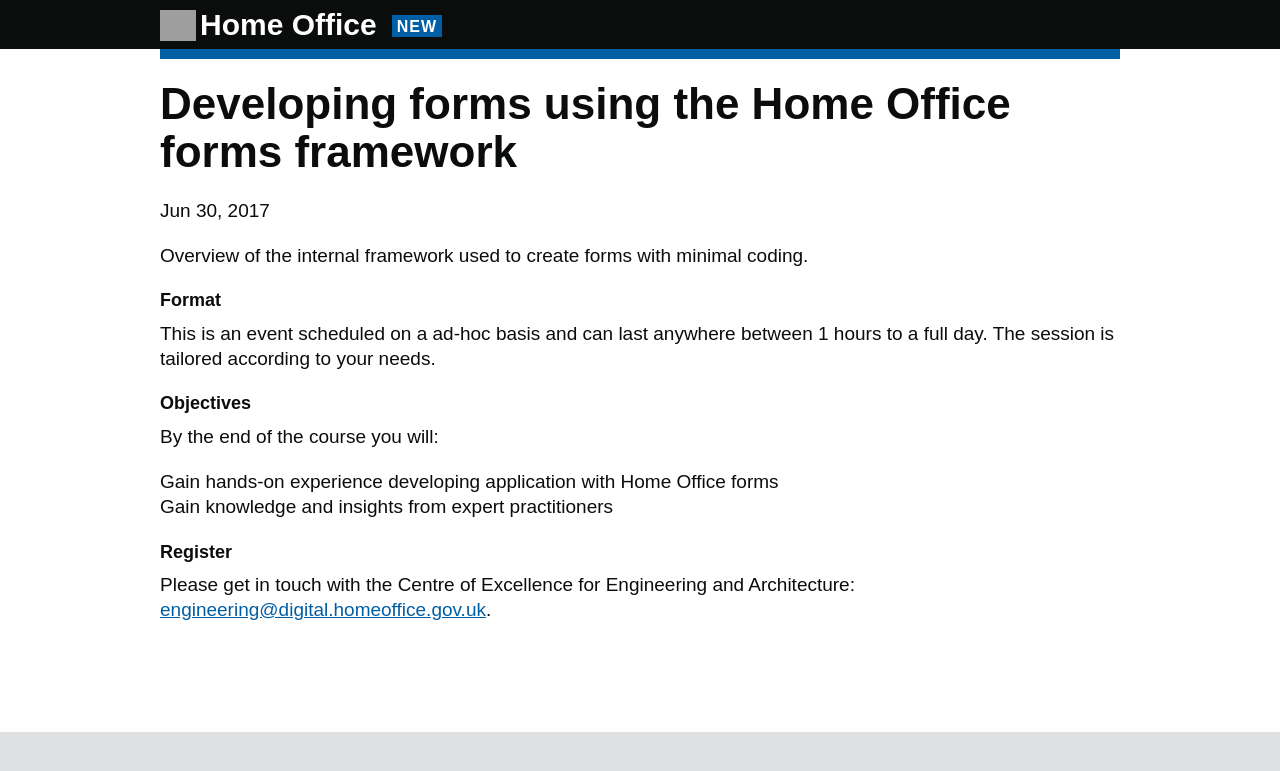
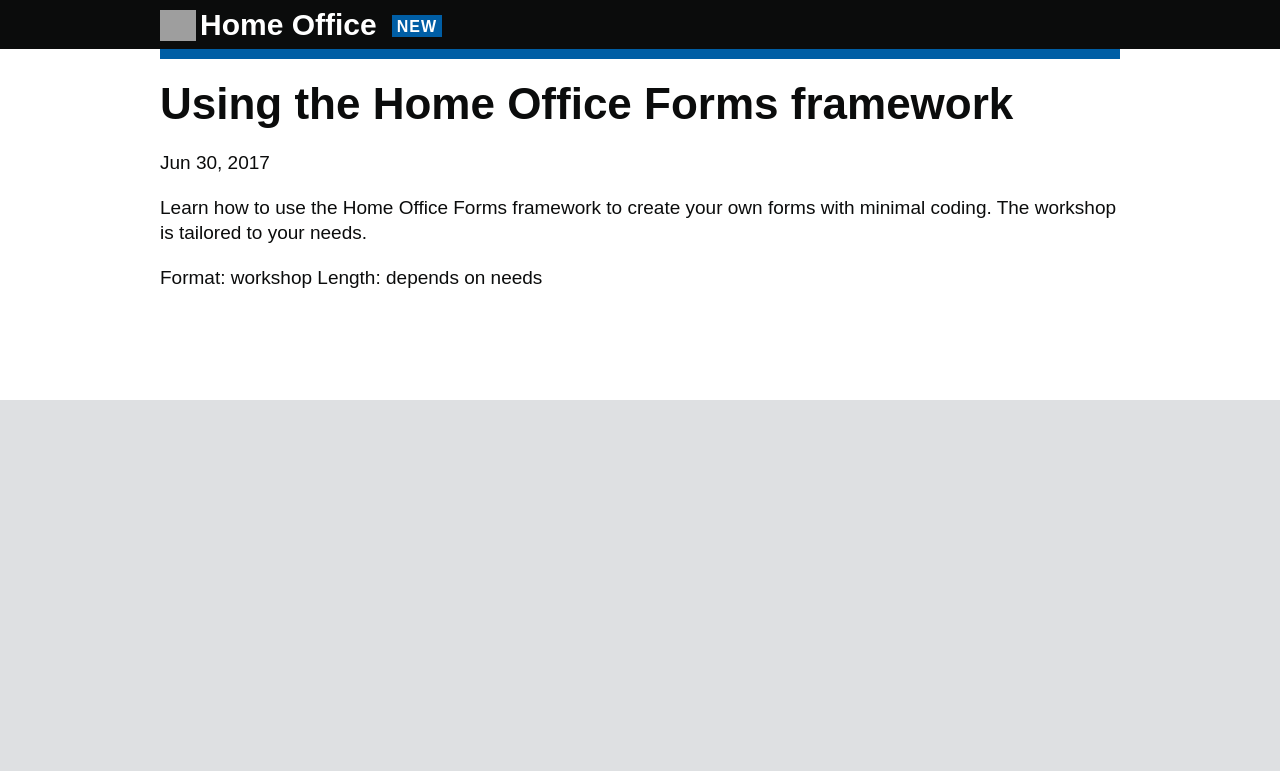
Before and after one commit to Abdul2/coe, a Jekyll site: the page built from _posts/2017-06-30-hof.md, in a window 1280 px wide. Shown: the top 771 px of the page. Built offline with Jekyll 4.4.1, drawn with Linux system fonts in a browser that asks for light colours; grey boxes are pictures that could not be loaded.

Commit message:
content changes

```diff
--- a/_posts/2017-06-30-hof.md
+++ b/_posts/2017-06-30-hof.md
@@ -1,24 +1,12 @@
 ---
 layout: post
-title:  "Developing forms using the Home Office forms framework"
+title:  "Using the Home Office Forms framework"
 date:   2017-06-30 11:57:52 +0100
 category: "Architecture and engineering"
 excerpt_separator: <!--more-->
 ---
 
-Overview of the internal framework used to create forms with minimal coding.
+Learn how to use the Home Office Forms framework to create your own forms with minimal coding. The workshop is tailored to your needs.
 
-### Format
-
-This is an event scheduled on a ad-hoc basis and can last anywhere between 1 hours to a full day. The session is tailored according to your needs.
-
-### Objectives
-
-By the end of the course you will:
-
-- Gain hands-on experience developing application with Home Office forms
-- Gain knowledge and insights from expert practitioners
-
-### Register
-
-Please get in touch with the Centre of Excellence for Engineering and Architecture: [engineering@digital.homeoffice.gov.uk](mailto:engineering@digital.homeoffice.gov.uk).
+Format: workshop
+Length: depends on needs
```
